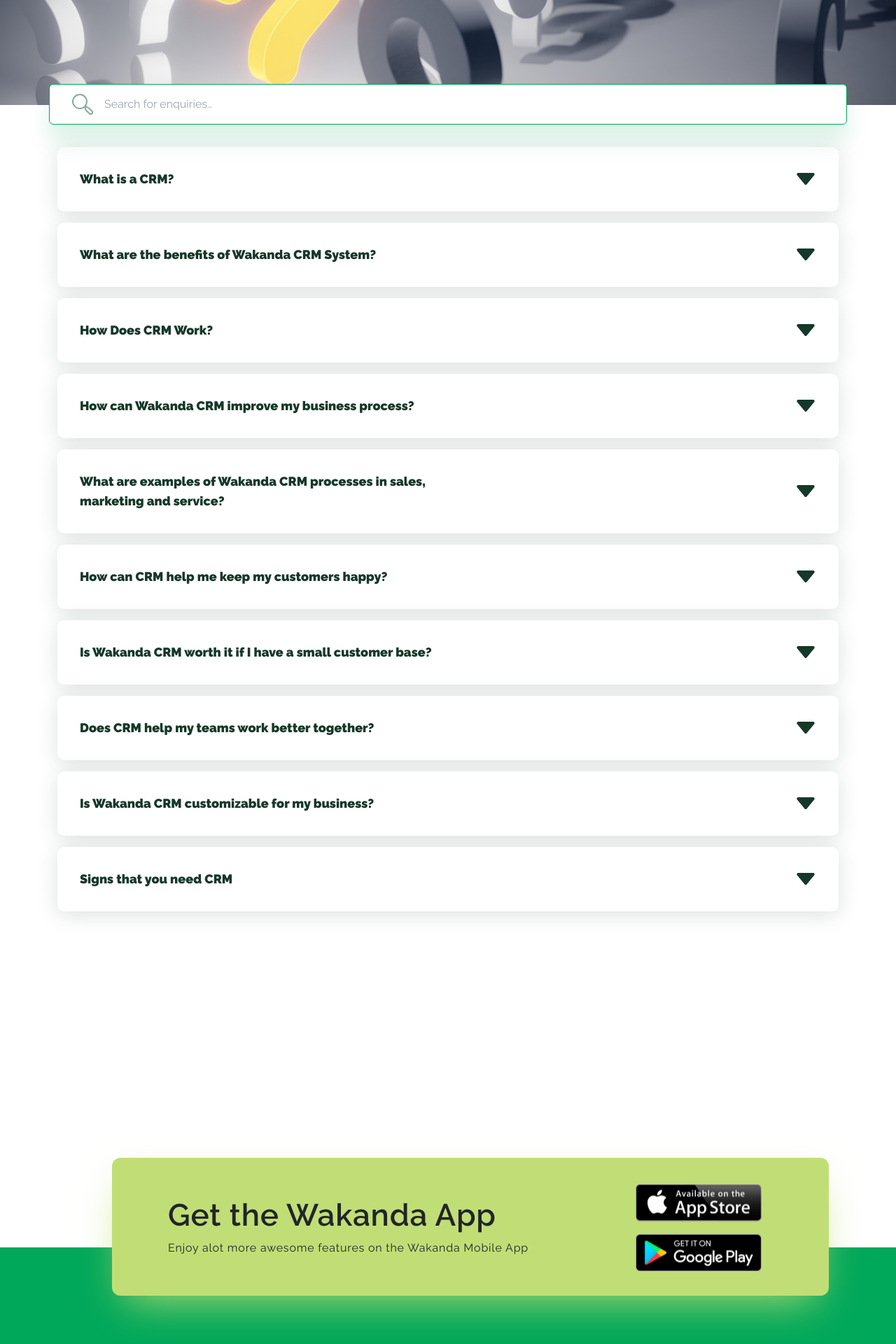
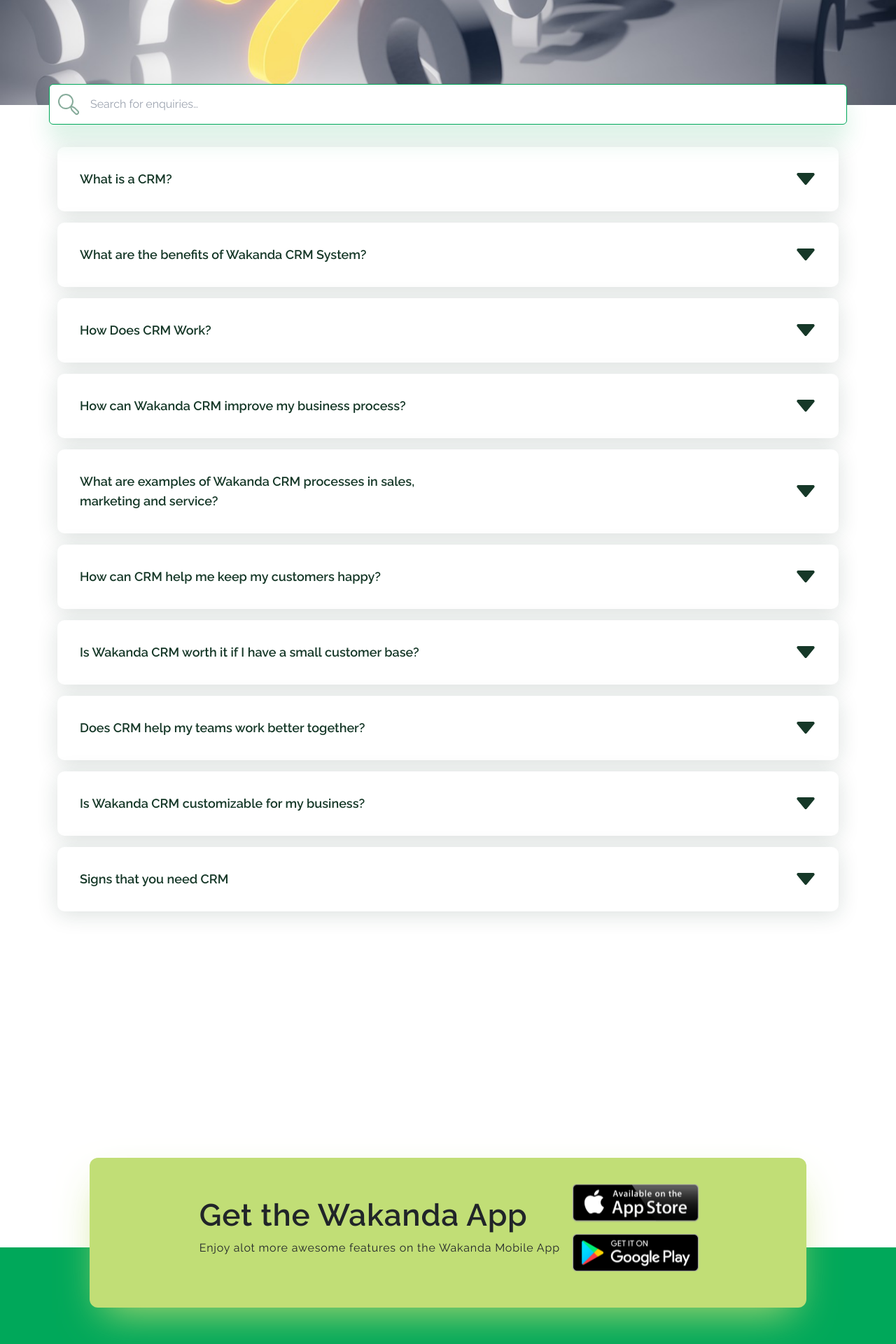
Before and after one commit to BamgboyeTaiwo/wakanda-business-in, a Next.js app: page /FAQs in a window 1280 px wide. Shown: the part 240-2160 px from the top of the page at 70% size. Built offline with nearby package versions, Linux system fonts and the light colour scheme.

Commit message:
adjustments
babaoja , footer component, faqs page

```diff
--- a/components/Faqs/Faqs.js
+++ b/components/Faqs/Faqs.js
@@ -13,7 +13,7 @@
   const [toggle7, settoggle7] = useState(false);
   const [toggle8, settoggle8] = useState(false);
   const [toggle9, settoggle9] = useState(false);
-  const [toggle10, settoggle10] = useState(false);
+ const [toggle10, settoggle10] = useState(false);
 
   return (
     <>
@@ -21,7 +21,7 @@
         <div
           className={`relative flex container max-w-[90%] mx-auto font-body rounded-md ${styles.input_div}`}
         >
-          <img src="/search.svg" className=" lg:pl-5" />
+          <Image src="/search.svg" width={30} height={30}   className=" lg:pl-5" />
           <input
             className={`w-[80%] py-3 px-3  ${styles.input}`}
             type="text"
@@ -44,7 +44,7 @@
                 styles.cont_div
               }`}
             >
-              <span className="sm:font-semibold md:font-bold sm:text-xs md:text-lg ">
+              <span className="sm:font-semibold md:font-semibold sm:text-xs md:text-lg ">
                 {" "}
                 What is a CRM?
               </span>
@@ -75,7 +75,7 @@
                   className={`  flex sm:pt-3 justify-between font-body text-[#163828] mb-3 my-auto `}
                 >
                   <div>
-                    <span className="leading-[1.12px] sm:text-sm md:font-bold sm:font-semibold  ">
+                    <span className="leading-[1.12px] sm:text-sm md:font-semibold sm:font-semibold  ">
                       What is a CRM?
                     </span>
                   </div>
@@ -126,7 +126,7 @@
              ${styles.cont_div}`}
               id="Faqs_div2"
             >
-              <span className=" sm:font-semibold md:font-bold  sm:text-xs md:text-lg">
+              <span className=" sm:font-semibold md:font-semibold  sm:text-xs md:text-lg">
                 What are the benefits of{" "}
                 <br className="sm:block md:hidden lg:hidden" /> Wakanda CRM
                 System?
@@ -254,7 +254,7 @@
                 ${styles.cont_div}`}
               id="Faqs_div2"
             >
-              <span className="sm:font-semibold md:font-bold sm:text-xs md:text-lg">
+              <span className="sm:font-semibold md:font-semibold sm:text-xs md:text-lg">
                 {" "}
                 How Does CRM Work?
               </span>
@@ -332,7 +332,7 @@
                 ${styles.cont_div}`}
               id="Faqs_div2"
             >
-              <span className="sm:font-semibold md:font-bold sm:text-xs md:text-lg">
+              <span className="sm:font-semibold md:font-semibold sm:text-xs md:text-lg">
                 {" "}
                 How can Wakanda CRM improve my business process?
               </span>
@@ -400,7 +400,7 @@
                 ${styles.cont_div}`}
               id="Faqs_div2"
             >
-              <span className="sm:font-semibold md:font-bold sm:text-xs md:text-lg">
+              <span className="sm:font-semibold md:font-semibold sm:text-xs md:text-lg">
                 {" "}
                 What are examples of Wakanda CRM processes in sales, <br />
                 marketing and service?
@@ -475,7 +475,7 @@
                 ${styles.cont_div}`}
               id="Faqs_div2"
             >
-              <span className="sm:font-semibold md:font-bold sm:text-xs md:text-lg">
+              <span className="sm:font-semibold md:font-semibold sm:text-xs md:text-lg">
                 How can CRM help me keep my customers happy?
               </span>
 
@@ -548,7 +548,7 @@
                 ${styles.cont_div}`}
               id="Faqs_div2"
             >
-              <span className="sm:font-semibold md:font-bold sm:text-xs md:text-lg">
+              <span className="sm:font-semibold md:font-semibold sm:text-xs md:text-lg">
                 Is Wakanda CRM worth it if I have a small customer base?
               </span>
 
@@ -619,7 +619,7 @@
                 ${styles.cont_div}`}
               id="Faqs_div2"
             >
-              <span className="sm:font-semibold md:font-bold sm:text-xs md:text-lg">
+              <span className="sm:font-semibold md:font-semibold sm:text-xs md:text-lg">
                 Does CRM help my teams work better together?
               </span>
 
@@ -689,7 +689,7 @@
                 ${styles.cont_div}`}
               id="Faqs_div2"
             >
-              <span className="sm:font-semibold md:font-bold sm:text-xs md:text-lg">
+              <span className="sm:font-semibold md:font-semibold sm:text-xs md:text-lg">
                 Is Wakanda CRM customizable for my business?
               </span>
 
@@ -756,7 +756,7 @@
                 ${styles.cont_div}`}
               id="Faqs_div2"
             >
-              <span className="sm:font-semibold md:font-bold sm:text-xs md:text-lg">
+              <span className="sm:font-semibold md:font-semibold sm:text-xs md:text-lg">
                 Signs that you need CRM
               </span>
 
--- a/components/lpage/Babaoja.js
+++ b/components/lpage/Babaoja.js
@@ -5,8 +5,6 @@
 export default function Babaoja() {
   return (
     <>
-
-
       <div
         className={`container mt-3 mb-3 lg:rounded-[1.5rem] lg:flex ${styles.container}`}
       >
@@ -38,16 +36,20 @@
           <div
             className={` text-[#163828] font-body tracking-[1.8px] mb-2 ${styles.content}`}
           >
+
+            <div>
               <h1 className={styles.content_h1}>
                 Free! <br />
-              <span className="font-semibold sm:font-bold">
+                <span className="md:font-semibold sm:font-bold">
                   Business Consultation
                 </span>
               </h1>
               <span className=" sm:font-[15px]">
-              Plus free on-boarding training to <br className="sm:block md:block lg:hidden"/>
+                Plus free on-boarding training to{" "}
+                <br className="sm:block md:block lg:hidden" />
                 help you get started smoothly.
               </span>
+            </div>
           </div>
           <div
             className={`grid grid-cols-12 ${styles.button_div} lg:mb-5 md:hidden lg:block sm:hidden`}
--- a/components/lpage/footer.js
+++ b/components/lpage/footer.js
@@ -7,22 +7,23 @@
   return (
     <footer className={`relative bg-[#00A85A] pt-24 text-body `}>
       <div
-        className={` bg-[#C1DE76] shadow-[0_25px_60px_-18px_rgba(193,222,118,0.9)]  lg:flex sm:w-[90%]  lg:w-[80%] absolute -top-32 sm:left-5 lg:left-40 pt-8 pb-10 tracking-wider  rounded-xl `}
+        className={` bg-[#C1DE76] shadow-[0_25px_60px_-18px_rgba(193,222,118,0.9)]  lg:flex sm:w-[90%]  lg:w-[80%] md:w-[90%] md:mx-auto absolute -top-32 sm:left-5 lg:left-[10%] pt-8 pb-10 tracking-wider  rounded-xl `}
       >
         <div
-          className={` sm:block md:flex justify-between  sm:w-[80%]  lg:px-20`}
+          className={`${styles.cover_div} sm:ml-[1.6rem] md:left-[5%] relative sm:block md:flex justify-between  sm:w-[80%] lg:w-[90%]  xxlg:px-20 `}
         >
-          <div className="pt-6 ">
-            <h1 className="font-semibold text-[44px] text-left font-body">
-              Get the Wakanda App
+          <div className="md:pt-6 sm:w-100  md:w-[68%]">
+            <h1 className={`font-semibold text-[44px] md:text-[38px] lg:text-[44px] text-left font-body ${styles.get_text}`}>
+              Get the <br className="sm:block md:block lg:hidden"/> Wakanda App
             </h1>
-            <p className="lg:text-[16px] md:text-[10px] sm:text-[15px] font-body  ">
+            <p className={`lg:text-[16px] md:text-[10px] sm:text-[15px] font-body ${styles.enjoy_text} `}>
               Enjoy alot more awesome features on the Wakanda Mobile App
             </p>
           </div>
 
-          <div className="lg:absolute sm:top:16 md:right-24">
-            <div>
+          <div className=" sm:hidden md:block sm:top:16 md:right-24 lg:w-[30%] sm:w-100 ">
+            <div className="my-auto md:pt-6 lg:pt-0">
+                          <div>
               <Image
                 src="/GETAPPSTORE.svg"
                 alt="Wakanda"
@@ -38,6 +39,28 @@
                 height={65}
               />
             </div>
+            </div>
+          </div>
+          <div className=" sm:block md:hidden lg:hidden sm:top:16 md:right-24 lg:w-[30%] sm:w-100 ">
+            <div className="my-auto md:pt-6 lg:pt-0">
+                          <div>
+              <Image
+                src="/GETAPPSTORE.svg"
+                alt="Wakanda"
+                width={280}
+                height={95}
+              />
+            </div>
+            <div>
+              <Image
+                src="/GetgooglePlay.svg"
+                alt="Wakanda"
+                width={280}
+                height={95}
+              />
+            </div>
+            </div>
+
           </div>
         </div>
       </div>
@@ -108,8 +131,8 @@
               </div>
             </div>
           </div>
-          <div className={`col-span-5 w-40 ${styles.div_three}`}>
-            <div className=" lg:mt-[10px]">
+          <div className={`col-span-5 w-40   ${styles.div_three}`}>
+            <div className=" lg:mt-[10px] w-[fit-content] lg:ml-auto">
               <div>
                 <h6 className={styles.contact_header}> CONTACTS: </h6>
               </div>
```
Also changed, not shown: components/lpage/Babaoja.module.css (+14 -10 lines), components/lpage/footer.module.css (+107 -50 lines), 1 other file (tests, documents, lock files or other folders). Lines whose indentation alone changed are shown as unchanged.
